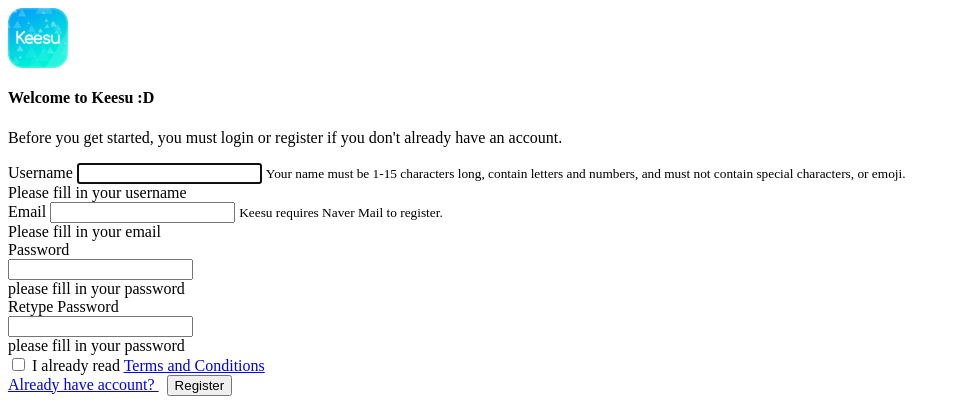
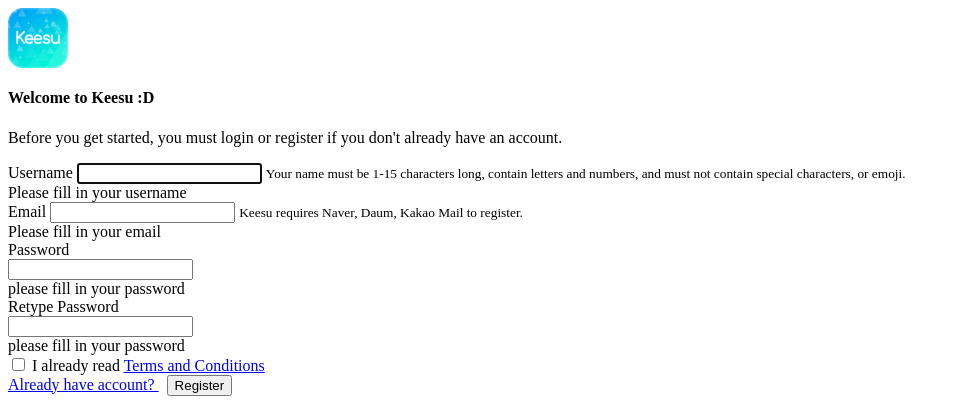
Before and after one commit to ilsubyeega/sugoidesu, a PHP site: page /auth/inc/register1.php in a window 1280 px wide. Shown: the top 400 px of the page, without its empty margins (0-960 px from the left). Run offline with PHP 8.4, Linux system fonts and the light colour scheme; data that the repository does not hold is empty.

Commit message:
Daum, kakao support

```diff
--- a/auth/inc/register1.php
+++ b/auth/inc/register1.php
@@ -37,7 +37,7 @@
                 <label for="email">Email</label>
                 <input id="email" type="email" class="form-control" name="email" tabindex="1" required autofocus>
                 <small id="namehelp" class="form-text text-muted">
-                  Keesu requires Naver Mail to register.
+                  Keesu requires Naver, Daum, Kakao Mail to register.
                 </small>
                 <div class="invalid-feedback">
                   Please fill in your email
```
